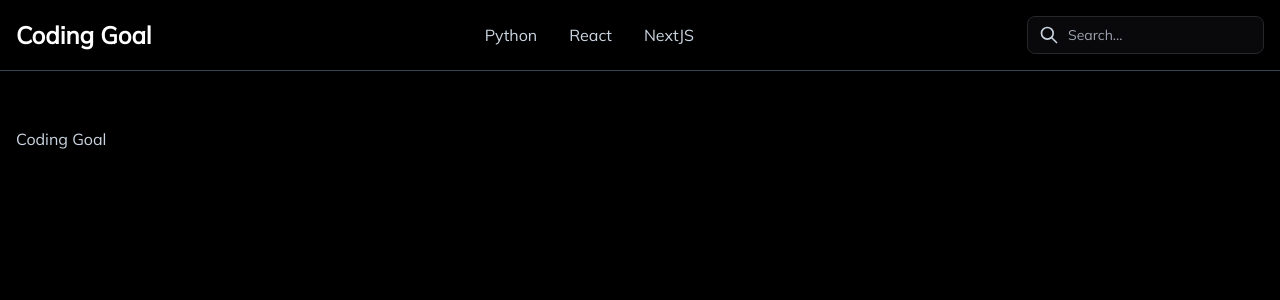
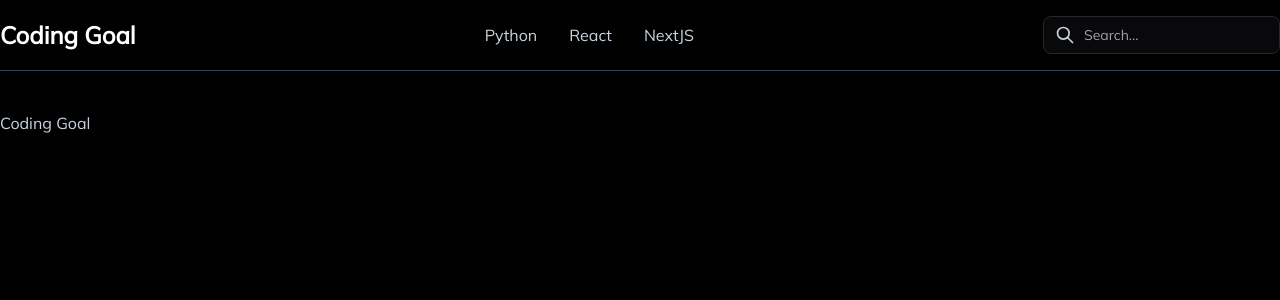
Before and after one commit to sawaby/blog-articles, a Next.js app: page / in a window 1280 px wide. Shown: the top 300 px of the page. Built offline with nearby package versions, Linux system fonts and the light colour scheme.

Commit message:
sideNav small screen and main nav small screen

```diff
--- a/src/app/components/Header.tsx
+++ b/src/app/components/Header.tsx
@@ -5,9 +5,9 @@ import Search from "./Search";
 
 export default function Header() {
   return (
-    <header className="sticky top-0  mb-10">
-      <div className="bg-primary border-b border-b-secondary">
-      <div className="max-w-screen-xl flex flex-wrap items-center justify-between mx-auto p-4">
+    <header className="sticky top-0 z-10 md:mb-10">
+      <div className="bg-primary/50 backdrop-blur-sm backdrop-saturate-200 border-b border-b-secondary">
+      <div className="max-w-screen-xl flex flex-wrap items-center justify-between mx-auto py-4 px-4 md:px-0">
             <Link href="/" className="flex items-center">
                 <span className="self-center text-2xl md:font-semibold text-white">Coding Goal</span>
             </Link>
--- a/src/app/components/Posts.tsx
+++ b/src/app/components/Posts.tsx
@@ -10,7 +10,7 @@ export default async function Posts() {
   }
 
   return (
-    <section className=" bg-primary text-slate-400">
+    <div className=" text-slate-400">
 
       <SmallScreenSidebar posts={posts}/>
 
@@ -22,6 +22,6 @@ export default async function Posts() {
           ))}
         </ul>
       </div>
-    </section>
+    </div>
   );
 }
--- a/src/app/components/Search.tsx
+++ b/src/app/components/Search.tsx
@@ -1,27 +1,44 @@
+'use client'
+import { useState } from "react";
 import { TbSearch, TbMenu } from "react-icons/tb";
+import SearchInput from "./SearchInput";
 
 export default function Search() {
+    const [isOpen, setIsOpen] = useState(false);
+
+    function toggleMenu() {
+        setIsOpen(!isOpen)
+        console.log(isOpen)
+    }
   return (
 
         <>
 
         <div className="flex md:order-2">
-            <button type="button" className="md:hidden rounded-lg text-sm p-2.5 me-1">
+            <button onClick={toggleMenu} type="button" className="md:hidden rounded-lg text-sm p-2.5 me-1">
             <TbSearch size={20} />
             <span className="sr-only">Search</span>
             </button>
             <div className="relative hidden md:block">
-                <div className="absolute inset-y-0 start-0 flex items-center ps-3 pointer-events-none">
+                {/* <div className="absolute inset-y-0 start-0 flex items-center ps-3 pointer-events-none">
                     <TbSearch size={20} />
                     <span className="sr-only">Search icon</span>
                 </div>
-                <input type="text" id="search-navbar" className="block w-[237px] p-2 ps-10 text-sm border border-zinc-800 rounded-lg bg-zinc-950" placeholder="Search..." />
+                <input type="text" id="search-navbar" className="block w-[237px] p-2 ps-10 text-sm border border-zinc-800 rounded-lg bg-zinc-950" placeholder="Search..." /> */}
+                <SearchInput />
             </div>
             <button type="button" className="inline-flex items-center p-2 w-10 h-10 justify-center text-sm bg-transparent rounded-lg md:hidden focus:outline-none focus:ring-2 focus:ring-gray-200 " aria-controls="navbar-search" aria-expanded="false">
                 <span className="sr-only">Open main menu</span>
                 <TbMenu size={30} />
             </button>
         </div>
+        {isOpen &&
+            <div className="h-screen absolute bg-primary/90 z-50">
+
+                <SearchInput />
+
+            </div>
+        }
          {/* <div className="items-center justify-between hidden w-full md:flex md:w-auto md:order-1" id="navbar-search">
             <div className="relative mt-3 md:hidden">
                 <div className="absolute inset-y-0 start-0 flex items-center ps-3 pointer-events-none">
--- /dev/null
+++ b/src/app/components/SearchInput.tsx
@@ -0,0 +1,14 @@
+import React from 'react'
+import { TbSearch, TbMenu } from "react-icons/tb";
+
+export default function SearchInput() {
+  return (
+    <div>
+        <div className="absolute inset-y-0 start-0 flex items-center ps-3 pointer-events-none">
+                    <TbSearch size={20} />
+                    <span className="sr-only">Search icon</span>
+                </div>
+                <input type="text" id="search-navbar" className="block w-[237px] p-2 ps-10 text-sm border border-zinc-800 rounded-lg bg-zinc-950" placeholder="Search..." />
+    </div>
+  )
+}
--- a/src/app/components/SmallScreenSidebar.tsx
+++ b/src/app/components/SmallScreenSidebar.tsx
@@ -21,20 +21,23 @@ export default function SmallScreenSidebar({posts}: Props) {
 
   return (
     <div>
-        <div className="sticky top-0 w-full z-10  backdrop-blur-sm backdrop-saturate-200 bg-primary/50 md:hidden">
-          <div className="border-b border-b-secondary">
-            <button onClick={toggleNavbar} className="md:hidden hover:text-gray-500 cursor-pointer p-3">
+        <div className="sticky top-0 w-full z-10  backdrop-blur-sm backdrop-saturate-200 bg-primary/50 text-slate-100 md:hidden">
+          <div className={`${!isOpen && "border-b border-b-secondary"}`} >
+            <button onClick={toggleNavbar} className="md:hidden hover:text-gray-500 cursor-pointer py-2 px-2">
             <AiOutlineMenuUnfold size={40} />
 
             </button>
 
           </div>
           {isOpen &&
-          <>
+          <div className="h-screen">
             {posts.map((post) => (
-              <SideNav key={post.id} post={post} additionalStyle="w-full z-10 p-4 text-lg" />
+              <span key={post.id} onClick={toggleNavbar}>
+                  <SideNav post={post} additionalStyle=" z-10 p-4 text-lg" />
+              </span>
+
             ))}
-           </>
+           </div>
           }
         </div>
 
--- a/src/app/layout.tsx
+++ b/src/app/layout.tsx
@@ -22,7 +22,7 @@ export default function RootLayout({
     <html lang="en">
       <body className={`bg-primary text-slate-300 ${mulish.className}`}>
         <Header />
-        <main className="max-w-screen-xl mx-auto p-4">
+        <main className="max-w-screen-xl mx-auto">
           {children}
         </main>
       </body>
--- a/src/app/posts/[postId]/page.tsx
+++ b/src/app/posts/[postId]/page.tsx
@@ -29,7 +29,7 @@ export default async function Articles({params: {postId}}: Props) {
 
   return (
 
-      <div className="md:pl-10 flex flex-col justify-between overflow-auto">
+      <div className="md:pl-10 flex flex-col justify-between overflow-auto md:px-0 px-4 mt-20 md:mt-auto">
         <div>
           <h2 className="md:text-xl md:font-bold font-semibold text-2xl text-slate-200 pb-6">{meta.title}</h2>
           <article className='text-slate-300 text-lg md:text-base'>{content} </article>
--- a/src/app/posts/layout.tsx
+++ b/src/app/posts/layout.tsx
@@ -8,10 +8,14 @@ export default function PostsLayout({
     children: React.ReactNode
   }) {
     return (
-    <div className='flex'>
+    <div className='md:flex'>
+        <div className='fixed top-[74px] md:top-auto w-full md:w-auto z-20 md:z-auto md:static'>
         <Posts />
+        </div>
 
+        <div className=''>
         {children}
+        </div>
 
 
     </div>
--- a/src/app/posts/page.tsx
+++ b/src/app/posts/page.tsx
@@ -2,6 +2,6 @@ import React from 'react'
 
 export default function page() {
   return (
-    <div>Introduction</div>
+    <div className='mt-20 md:mt-auto'>Introduction</div>
   )
 }
```
